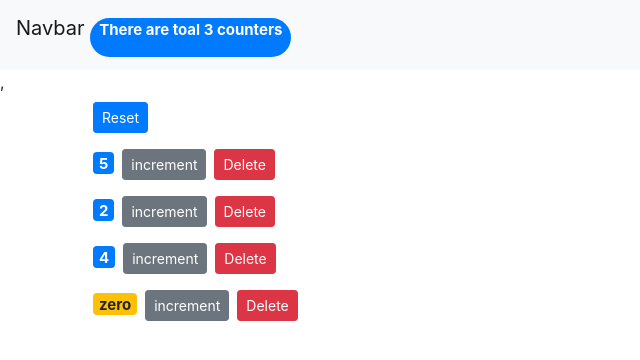
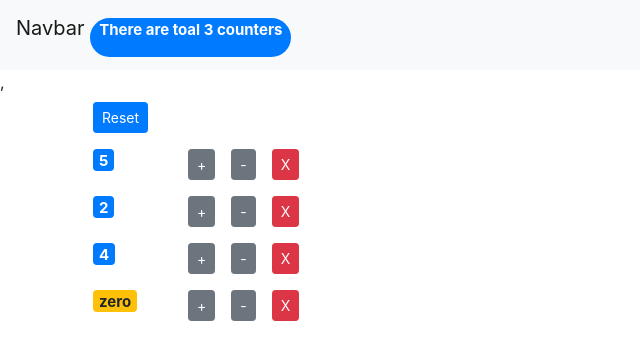
Before and after one commit to Rana-Usama/basic-react-template, a React (Create React App) app: page / in a window 1280 px wide. Shown: the top 360 px of the page, without its empty margins (0-640 px from the left). Built offline with nearby package versions, Linux system fonts and the light colour scheme.

Commit message:
Decerement-button- added

```diff
--- a/src/App.js
+++ b/src/App.js
@@ -19,6 +19,17 @@ class App extends Component{
      this.setState({counters});
 
   }
+
+   handleDecrement=(counter)=>{
+     const counters=[...this.state.counters];
+     const index=counters.indexOf(counter);
+     counters[index]={...counter};
+     counters[index].value--;
+     this.setState({counters});
+
+  }
+
+
 
   handleDelete= (counterId) =>{
        const counters=this.state.counters.filter(c => c.id!==counterId);
@@ -42,6 +53,7 @@ class App extends Component{
              counters={this.state.counters}
              onReset={this.handleReset}
              onIncrement={this.handleIncrement}
+             onDecrement={this.handleDecrement}
              onDelete={this.handleDelete}>
 
              </Counters>
--- a/src/components/counter.jsx
+++ b/src/components/counter.jsx
@@ -18,18 +18,40 @@ class Counter extends Component {
     render() {
 
     return (
-          <div>
+          <div className="row">
 
-              <span style={this.styles} className={this.getBachClasses()}>{this.formatCount()}
+            <div className="col-1">
+              <span
+              style={this.styles}
+              className={this.getBachClasses()}>
+
+              {this.formatCount()}
+
               </span>
-              <button onClick={()=>this.props.onIncrement(this.props.counter)} className="btn btn-secondary btn-sm">
-                increment
+            </div>
+
+            <div className="col">
+              <button
+              onClick={()=>this.props.onIncrement(this.props.counter)}
+              className="btn btn-secondary btn-sm m-2  ">
+               +
               </button>
-              <button  onClick={()=> (this.props.onDelete(this.props.id))}
-                       className="btn btn-danger btn-sm m-2">
-                Delete
+
+              <button
+              onClick={()=> this.props.onDecrement(this.props.counter)}
+              className="btn btn-secondary btn-sm m-2">
+                -
               </button>
-              {/* <ul>{this.state.tags.map(tag => <li key={tag}>{tag}</li>)}</ul> */}
+              <button
+              onClick={()=> (this.props.onDelete(this.props.id))}
+              className="btn btn-danger btn-sm m-2  ">
+                X
+              </button>
+            </div>
+
+
+
+
          </div>
          //badge and badge-primary are bootstrat classes
          //if only one attribute is to be style we can use inline css e.g inside span
@@ -38,7 +60,7 @@ class Counter extends Component {
 
 
     getBachClasses() {
-        let classes = "badge  m-2 ";
+        let classes = "badge  m-2 btn-sm ";
         classes += this.props.value   === 0 ? "badge-warning" : "badge-primary";
         return classes;
     }
--- a/src/components/counters.jsx
+++ b/src/components/counters.jsx
@@ -15,6 +15,7 @@ class Counters extends Component {
       onIncrement={this.props.onIncrement}
       value={counter.value}
       id={counter.id}
+      onDecrement={this.props.onDecrement}
       >
 
       </Counter>)}
```
Also changed, not shown: 1 other file (tests, documents, lock files or other folders).
